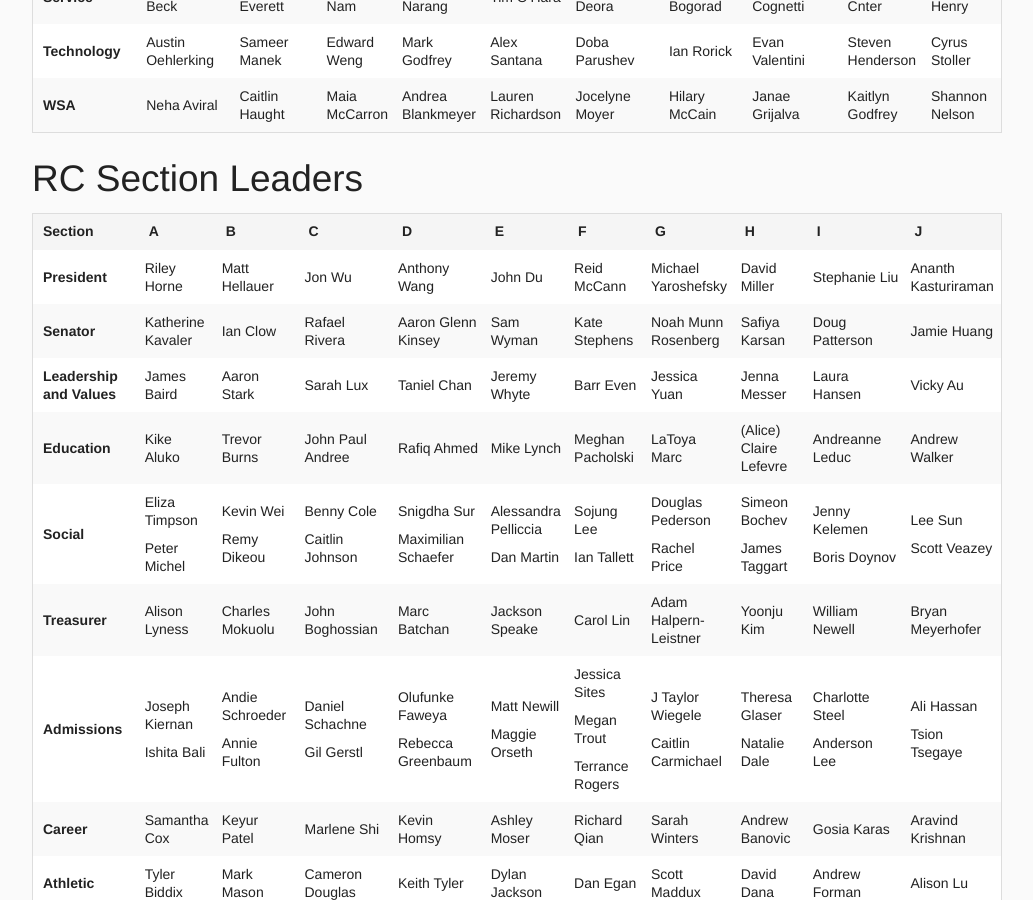
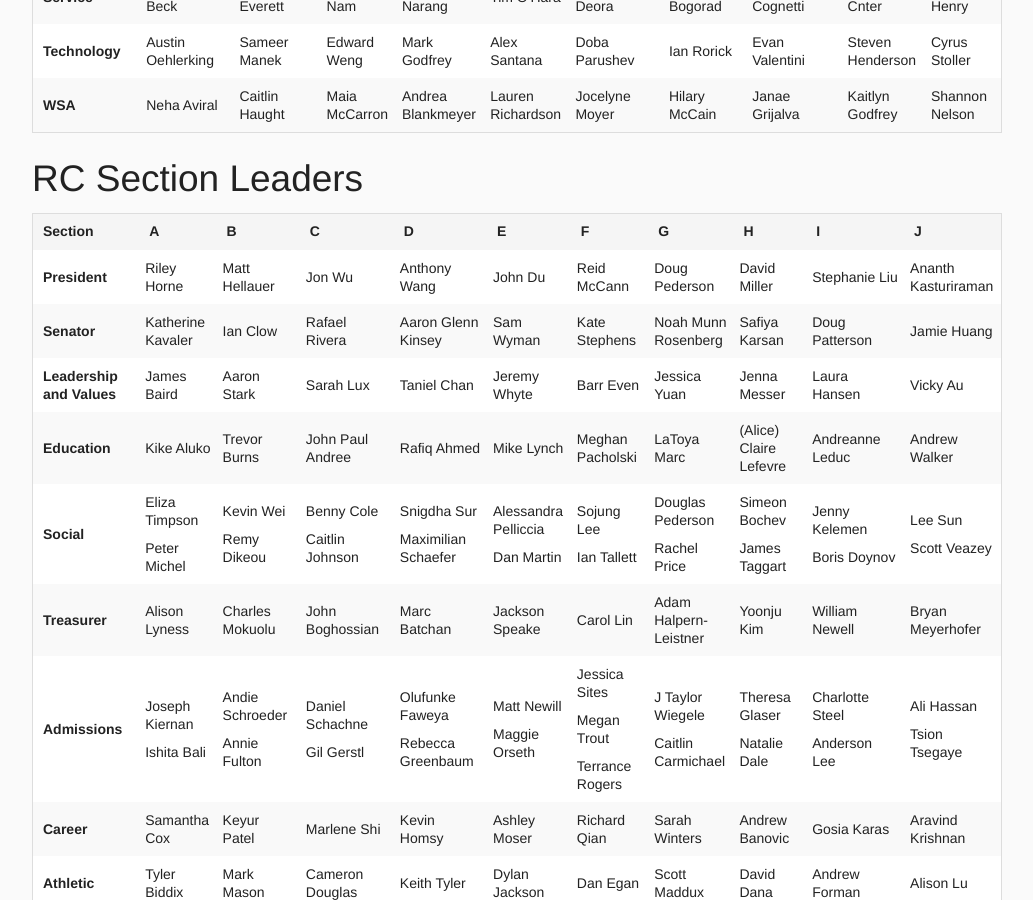
Before and after one commit to hbssa/homepage, a Jekyll site: the page built from pages/section_leaders.html, in a window 1280 px wide and 900 px high, scrolled down 1024 px. Shown: the whole window, without its empty margins (123-1156 px from the left). Built offline with Jekyll 4.4.1, drawn with Linux system fonts in a browser that asks for light colours.

Commit message:
Updating section g president

```diff
--- a/_data/section_leaders.yml
+++ b/_data/section_leaders.yml
@@ -371,7 +371,7 @@ sections:
       F:
         - name: Reid McCann
       G:
-        - name: Michael Yaroshefsky
+        - name: Doug Pederson
       H:
         - name: David Miller
       I:
```
